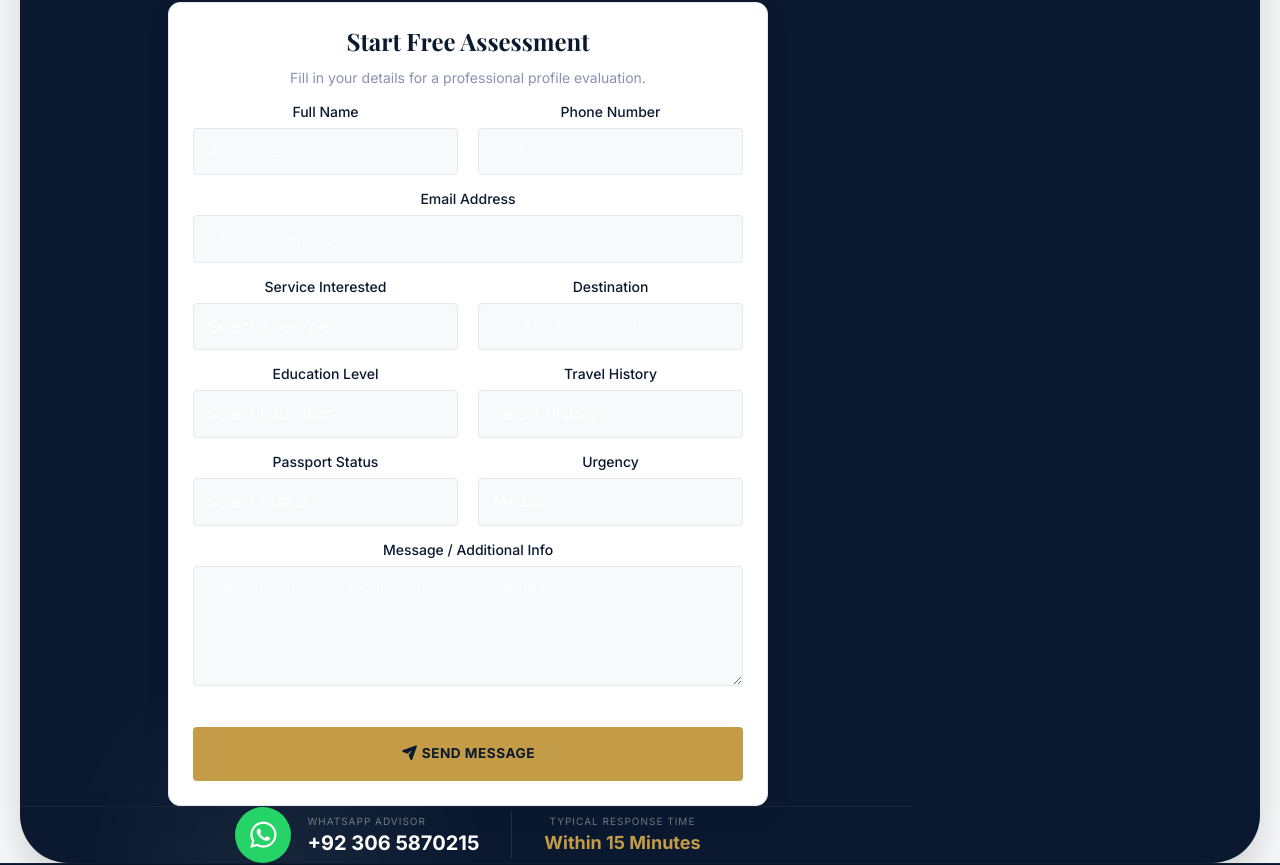
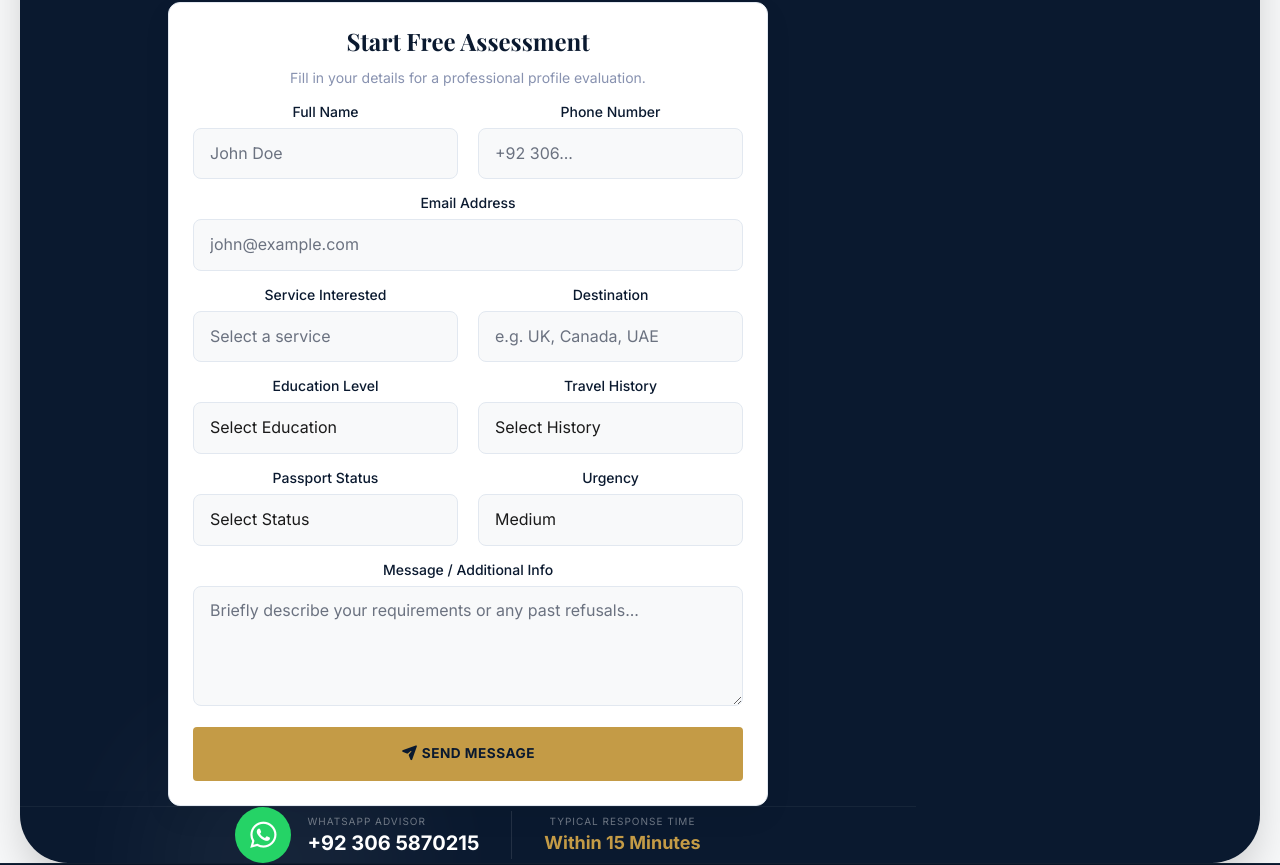
Before and after one commit to jfvisaconsultancy/antigravity-site, a Next.js app in the folder jf-visa-web/: page / in a window 1280 px wide. Shown: the part 3635-4500 px from the top of the page. Built offline with nearby package versions, Linux system fonts and the light colour scheme; a web font is replaced by a local one.

Commit message:
style: improve form readability with dark text and soft grey placeholders

```diff
--- a/jf-visa-web/app/styles/main.css
+++ b/jf-visa-web/app/styles/main.css
@@ -239,23 +239,78 @@
 
 .form-group input,
 .form-group textarea,
-.form-group select {
+.form-group select,
+.form-input,
+.form-select,
+.form-textarea {
     width: 100%;
-    padding: 10px 14px;
+    padding: 12px 16px;
     border: 1px solid var(--color-border);
-    border-radius: var(--border-radius-sm);
+    border-radius: var(--border-radius-md);
     font-family: var(--font-body);
+    font-size: 1rem;
+    color: var(--color-text-dark);
+    background-color: var(--color-input-bg);
     min-height: var(--input-height-min);
+    transition: all 0.2s ease;
+    outline: none;
 }
 
-.contact-form .btn {
-    margin-top: 20px;
-    /* Gap before submit button */
+.form-group input::placeholder,
+.form-group textarea::placeholder,
+.form-input::placeholder,
+.form-textarea::placeholder {
+    color: var(--color-placeholder);
+    opacity: 1;
+}
+
+.form-group input:focus,
+.form-group textarea:focus,
+.form-group select:focus,
+.form-input:focus,
+.form-select:focus,
+.form-textarea:focus {
+    border-color: var(--color-accent);
+    box-shadow: 0 0 0 2px rgba(196, 155, 70, 0.1);
+    background-color: var(--color-white);
+}
+
+/* Autofill Overrides */
+input:-webkit-autofill,
+input:-webkit-autofill:hover,
+input:-webkit-autofill:focus,
+textarea:-webkit-autofill,
+textarea:-webkit-autofill:hover,
+textarea:-webkit-autofill:focus,
+select:-webkit-autofill,
+select:-webkit-autofill:hover,
+select:-webkit-autofill:focus,
+.form-input:-webkit-autofill,
+.form-textarea:-webkit-autofill,
+.form-select:-webkit-autofill {
+    -webkit-text-fill-color: var(--color-text-dark);
+    -webkit-box-shadow: 0 0 0px 1000px var(--color-input-bg) inset;
+    transition: background-color 5000s ease-in-out 0s;
 }
 
 .form-group textarea {
     resize: vertical;
     min-height: 120px;
+}
+
+/* Fix for Select field placeholders and values */
+select {
+    color: var(--color-text-dark);
+}
+
+select:invalid,
+select option[value=""] {
+    color: var(--color-placeholder);
+}
+
+select option {
+    color: var(--color-text-dark);
+    background: white;
 }
 
 /* Responsive adjustments */
--- a/jf-visa-web/app/styles/variables.css
+++ b/jf-visa-web/app/styles/variables.css
@@ -10,6 +10,8 @@
     --color-off-white: #f8f9fa;
     --color-text-dark: #1a1a1a;
     --color-text-light: #8892b0;
+    --color-placeholder: #6b7280;
+    --color-input-bg: #f8f9fa;
     --color-border: #e2e8f0;
 
     /* Typography */
--- a/jf-visa-web/components/ContactForm.tsx
+++ b/jf-visa-web/components/ContactForm.tsx
@@ -56,7 +56,7 @@ export default function ContactForm({ title = "Send us a message" }: { title?: s
                             name="fullName"
                             placeholder="John Doe"
                             required
-                            className="w-full p-3 bg-[var(--color-off-white)] border border-[var(--color-border)] rounded-lg focus:border-[var(--color-accent)] focus:ring-1 focus:ring-[var(--color-accent)] transition-all outline-none"
+                            className="form-input"
                         />
                         {state?.errors?.fullName && <p className="text-red-500 text-xs mt-1">{state.errors.fullName}</p>}
                     </div>
@@ -69,7 +69,7 @@ export default function ContactForm({ title = "Send us a message" }: { title?: s
                             name="phone"
                             placeholder="+92 306..."
                             required
-                            className="w-full p-3 bg-[var(--color-off-white)] border border-[var(--color-border)] rounded-lg focus:border-[var(--color-accent)] focus:ring-1 focus:ring-[var(--color-accent)] transition-all outline-none"
+                            className="form-input"
                         />
                         {state?.errors?.phone && <p className="text-red-500 text-xs mt-1">{state.errors.phone}</p>}
                     </div>
@@ -102,7 +102,7 @@ export default function ContactForm({ title = "Send us a message" }: { title?: s
                                     setCountry('')
                                 }
                             }}
-                            className="w-full p-3 bg-[var(--color-off-white)] border border-[var(--color-border)] rounded-lg focus:border-[var(--color-accent)] focus:ring-1 focus:ring-[var(--color-accent)] transition-all outline-none appearance-none"
+                            className="form-select appearance-none"
                         >
                             <option value="" disabled>Select a service</option>
                             <option value="Visit Visa">Visit Visa</option>
@@ -123,7 +123,7 @@ export default function ContactForm({ title = "Send us a message" }: { title?: s
                             id="country"
                             name="country"
                             placeholder="e.g. UK, Canada, UAE"
-                            className="w-full p-3 bg-[var(--color-off-white)] border border-[var(--color-border)] rounded-lg focus:border-[var(--color-accent)] focus:ring-1 focus:ring-[var(--color-accent)] transition-all outline-none"
+                            className="form-input"
                         />
                     </div>
                 </div>
@@ -134,7 +134,7 @@ export default function ContactForm({ title = "Send us a message" }: { title?: s
                         <select
                             id="educationLevel"
                             name="educationLevel"
-                            className="w-full p-3 bg-[var(--color-off-white)] border border-[var(--color-border)] rounded-lg focus:border-[var(--color-accent)] focus:ring-1 focus:ring-[var(--color-accent)] transition-all outline-none appearance-none"
+                            className="form-select appearance-none"
                         >
                             <option value="">Select Education</option>
                             <option value="Matric/O-Level">Matric / O-Level</option>
@@ -151,7 +151,7 @@ export default function ContactForm({ title = "Send us a message" }: { title?: s
                         <select
                             id="travelHistory"
                             name="travelHistory"
-                            className="w-full p-3 bg-[var(--color-off-white)] border border-[var(--color-border)] rounded-lg focus:border-[var(--color-accent)] focus:ring-1 focus:ring-[var(--color-accent)] transition-all outline-none appearance-none"
+                            className="form-select appearance-none"
                         >
                             <option value="">Select History</option>
                             <option value="Fresh Passport">Fresh Passport</option>
@@ -168,7 +168,7 @@ export default function ContactForm({ title = "Send us a message" }: { title?: s
                         <select
                             id="passportStatus"
                             name="passportStatus"
-                            className="w-full p-3 bg-[var(--color-off-white)] border border-[var(--color-border)] rounded-lg focus:border-[var(--color-accent)] focus:ring-1 focus:ring-[var(--color-accent)] transition-all outline-none appearance-none"
+                            className="form-select appearance-none"
                         >
                             <option value="">Select Status</option>
                             <option value="Valid">Valid</option>
@@ -183,7 +183,7 @@ export default function ContactForm({ title = "Send us a message" }: { title?: s
                         <select
                             id="urgency"
                             name="urgency"
-                            className="w-full p-3 bg-[var(--color-off-white)] border border-[var(--color-border)] rounded-lg focus:border-[var(--color-accent)] focus:ring-1 focus:ring-[var(--color-accent)] transition-all outline-none appearance-none"
+                            className="form-select appearance-none"
                         >
                             <option value="Medium">Medium</option>
                             <option value="Low">Low</option>
@@ -200,7 +200,7 @@ export default function ContactForm({ title = "Send us a message" }: { title?: s
                         name="message"
                         placeholder="Briefly describe your requirements or any past refusals..."
                         required
-                        className="w-full p-3 bg-[var(--color-off-white)] border border-[var(--color-border)] rounded-lg focus:border-[var(--color-accent)] focus:ring-1 focus:ring-[var(--color-accent)] transition-all outline-none min-h-[100px] resize-y text-sm"
+                        className="form-textarea min-h-[100px] resize-y text-sm"
                     ></textarea>
                     {state?.errors?.message && <p className="text-red-500 text-xs mt-1">{state.errors.message}</p>}
                 </div>
```
Also changed, not shown: jf-visa-web/app/travel-insurance/TravelInsuranceForm.tsx (+16 -16 lines).
